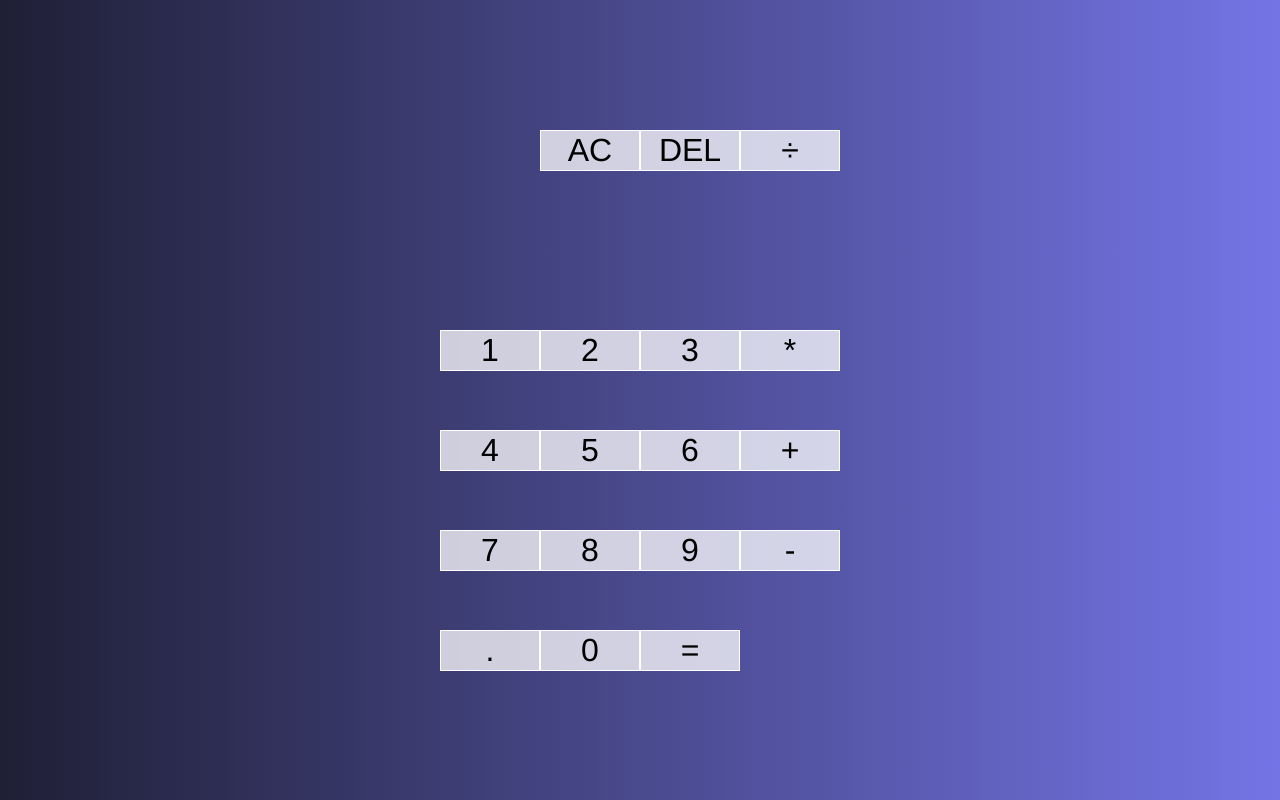
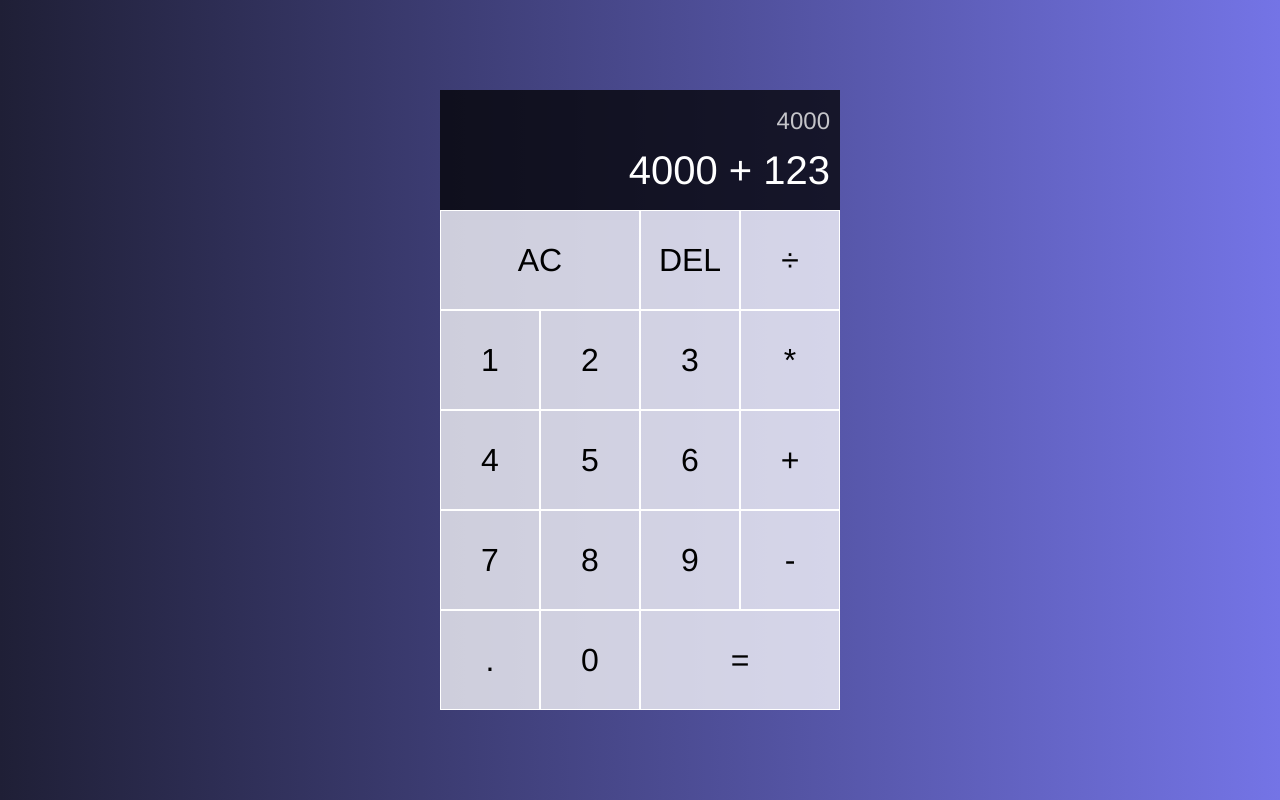
Before and after one commit to rafahg/calculator-project, a website: page index.html in a window 1280 px wide. Drawn offline with Linux system fonts and the light colour scheme.

Commit message:
Html and Css first styling finished

```diff
--- a/index.html
+++ b/index.html
@@ -10,8 +10,8 @@
 <body>
     <div class="calculator-grid">
         <div class="output">
-            <div class="previous-operand"></div>
-            <div class="current-operand"></div>
+            <div class="previous-operand">4000</div>
+            <div class="current-operand">4000 + 123</div>
         </div>
         <button class="span-two">AC</button>
         <button>DEL</button>
--- a/styles.css
+++ b/styles.css
@@ -13,7 +13,7 @@
 .calculator-grid {
     display: grid;
     justify-content: center;
-    align-items: center;
+    align-content: center;
     min-height: 100vh;
     grid-template-columns: repeat(4, 100px);
     grid-template-rows: minmax(120px, auto) repeat(5, 100px);
@@ -30,3 +30,29 @@
 .calculator-grid > button:hover {
     background-color: rgba(255, 255, 255, .95);
 }
+
+.span-two {
+    grid-column: span 2;
+}
+
+.output {
+    grid-column: 1 / -1;
+    background-color: rgba(0, 0, 0, .75);
+    display: flex;
+    align-items: flex-end;
+    justify-content: space-around;
+    flex-direction: column;
+    padding: 10px;
+    word-wrap: break-word;
+    word-break: break-all;
+}
+
+.output .previous-operand {
+    color: rgba(255, 255, 255, .75);
+    font-size: 1.5rem;
+}
+
+.output .current-operand {
+    color: white;
+    font-size: 2.5rem;
+}
```
